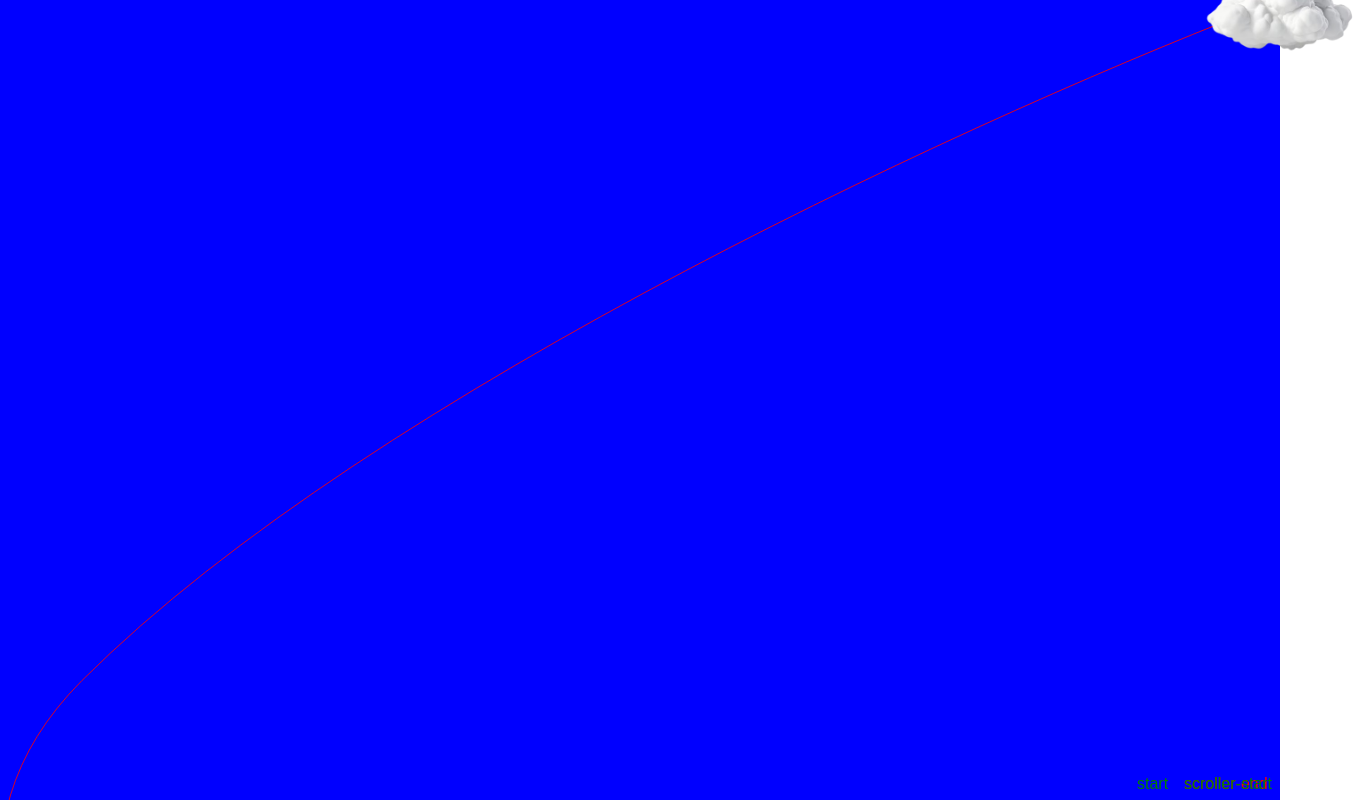
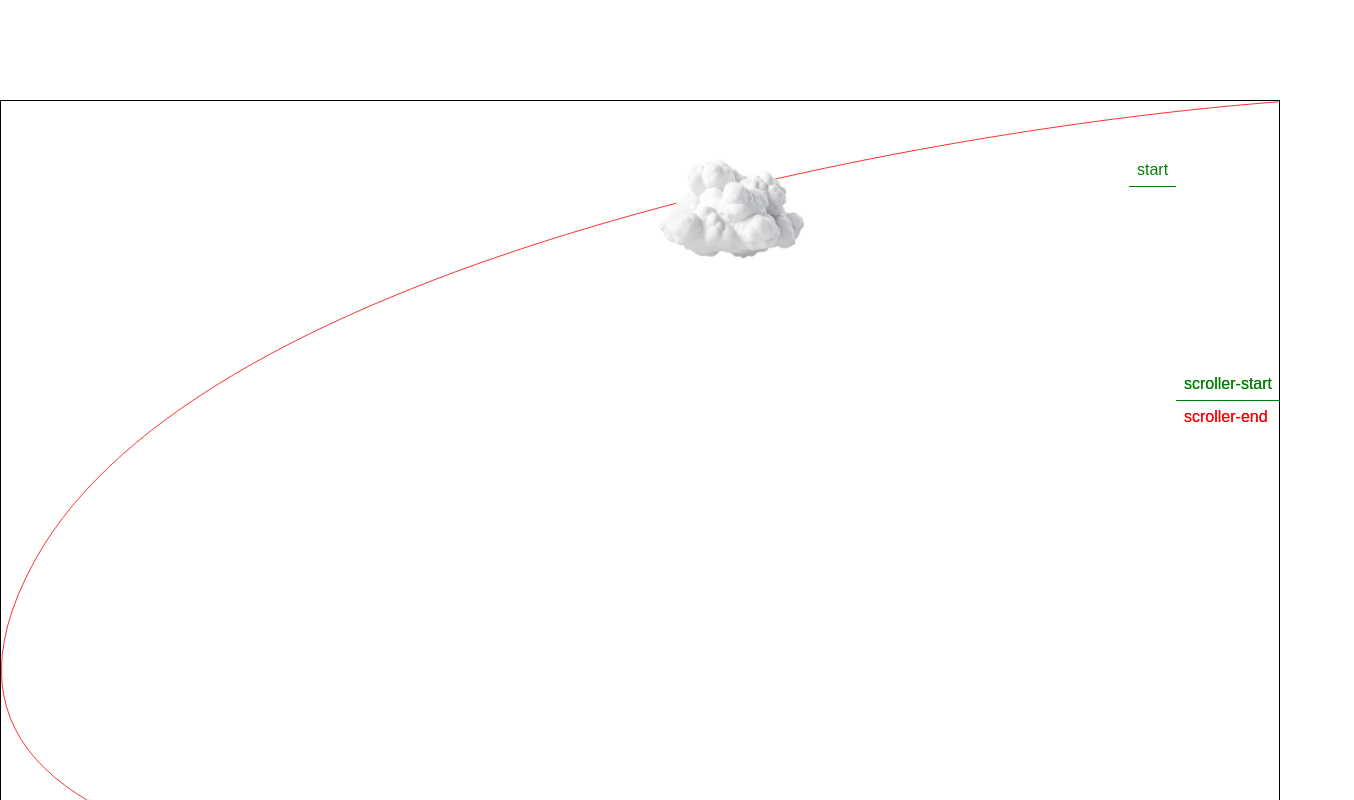
Before and after one commit to pearlorganisation/TajeerAi, a React (Vite) app: page / in a window 1280 px wide. Shown: the top 800 px of the page, 1354 px wide, since content can reach past the window. Built offline with nearby package versions, Linux system fonts and the light colour scheme.

Commit message:
second timeline updates

```diff
--- a/src/components/SvgTest.css
+++ b/src/components/SvgTest.css
@@ -1,27 +1,31 @@
+* {
+  box-sizing: border-box;
+}
+
 body {
     margin: 0;
     height: 100vh;
     width: 100vw;
-
-  }
-
-  #svg-path, #path {
-    position: absolute;
-    z-index: 1;
-  }
-
-  section {
-    height: 100vh;
-    width: 100vw;
-    position: relative;
   }
 
   #track {
     position: relative;
-    height: 100vh;
-    width: 100vw;
+    height: 100%;
+    width: 100%;
+    padding-top: 100px;
   }
 
+  .path {
+    position: absolute;
+    z-index: 2;
+  }
+
+  section {
+    height:100vh;
+    border: 1px solid black;
+    position: relative;
+  }
+/*
   .section-1 {
     background: blue;
   }
@@ -35,14 +39,21 @@ body {
   .section-4 {
     background: yellow;
   }
+   */
 
-  #cloud{
+   #cloud{
     position: absolute;
     /* width: 100px; */
+    /* top:100px; */
     height: 100px;
-    top: 0;
-    left: 0;
     z-index: 3;
+
+  }
+
+  @media screen and (max-width: 800px) {
+      #cloud {
+        height: 50px;
+      }
   }
 
   footer {
--- a/src/components/SvgTest.jsx
+++ b/src/components/SvgTest.jsx
@@ -5,7 +5,6 @@ import { useGSAP } from "@gsap/react";
 import { MotionPathPlugin, ScrollTrigger } from "gsap/all";
 
 const SvgTest = () => {
-
   useGSAP(() => {
     gsap.registerPlugin(MotionPathPlugin, ScrollTrigger);
     // gsap code here
@@ -13,9 +12,9 @@ const SvgTest = () => {
     // timeline 1
     let tl = gsap.timeline({
       scrollTrigger: {
-        trigger: "#track",
-        start: 0,
-        end: "+=500%+=50px",
+        trigger: "#path1",
+        start: "10% center",
+        end: "bottom center",
         // end: '+=' + ((window.innerHeight * 3) + 50),
         scrub: true,
         markers: true,
@@ -26,46 +25,74 @@ const SvgTest = () => {
       duration: 1,
       ease: "none",
       motionPath: {
-        path: "#path",
-        align: "#path",
+        path: "#path1",
+        align: "#path1",
         alignOrigin: [0.5, 0.5],
       },
     });
+
+    // timeline 2
+   let tl2 = gsap.timeline({
+    scrollTrigger: {
+      trigger: "#path1",
+      start: "bottom center",
+      endTrigger: "#track",
+      end: "bottom center",
+      // end: "bottom center",
+      // end: '+=' + ((window.innerHeight * 3) + 50),
+      scrub: true,
+      markers: true,
+    },
   });
+
+  tl2.to("#cloud", {
+    duration: 5,
+    ease: "none",
+    motionPath: {
+      path: [
+        { y: '200vh'},
+        { y: '250vh'},
+        { y: '300vh' },
+        { y: '350vh'},
+        { y: '400vh'},
+        { y: '450vh'},
+        { y: '500vh'},
+      ],
+    },
+  });
+
+
+  });
+
+
 
   return (
     <>
-      <div id="track" style={{height: "100vh"}}>
-        <img
-          src="src/assets/Cloud.png"
-          alt="Cloud"
-          id="cloud"
-        />
-
+      <img src="src/assets/Cloud.png" alt="Cloud" id="cloud" />
+      <div id="track">
+        <nav className="h-32"></nav>
+        <section className="section-1">
           <svg
-          viewBox="0 0 1489 6662"
+            viewBox="0 0 1577 1043"
             fill="none"
-          preserveAspectRatio="xMidYMax meet"
-          id="svg-path"
+            // preserveAspectRatio="xMidYMax meet"
           >
             <path
-            id="path"
-            d="M1488 0.5C1165 123 434.3 452.7 95.5 791.5C-243.3 1130.3 405 1620.67 771.5 1823.5V6662"
+              id="path1"
+              d="M1576 1C1150.83 33.6667 248.8 192.5 42 566.5C-216.5 1034 819.5 941.5 819.5 1043"
               stroke="red"
             />
           </svg>
 
-        <section className="section-1"></section>
-        <section className="section-2"></section>
+
+        </section>
+        <section className="section-2">
+
+        </section>
         <section className="section-3"></section>
         <section className="section-4"></section>
         <section className="section-5"></section>
-
       </div>
-
-
-
-
     </>
   );
 };
```
Lines whose indentation alone changed are shown as unchanged.
